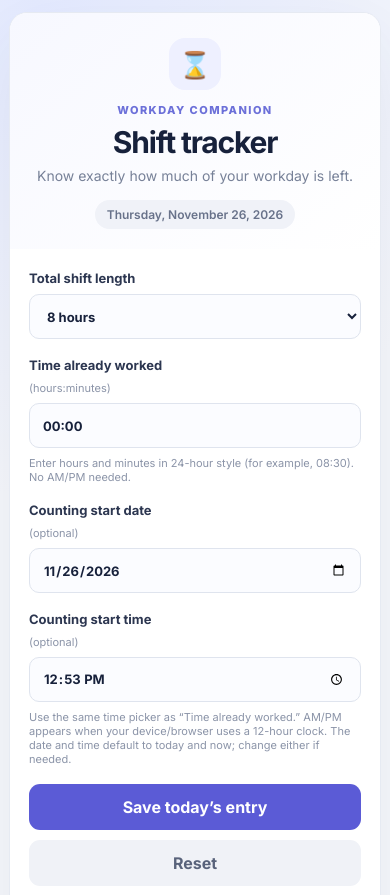
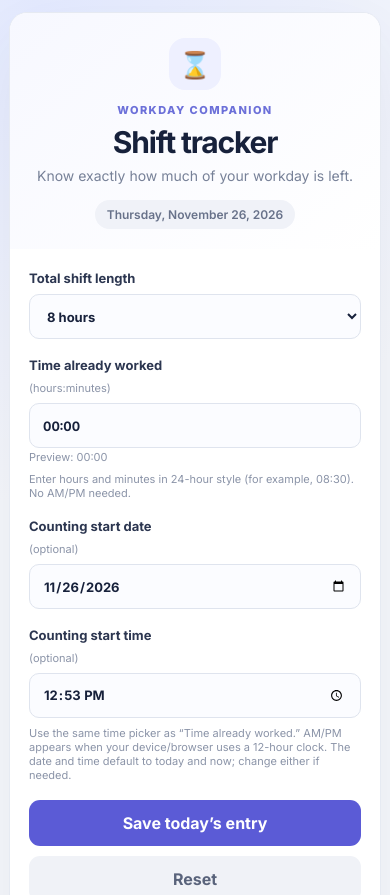
Before and after one commit to harryklinten5-tech/Remaining-Time-, a React (Vite) app: page / in a window 390 px wide. Shown: the top 895 px of the page. Built offline with nearby package versions, Linux system fonts and the light colour scheme.

Commit message:
Fix mobile worked-time HH:MM input (#9)
* Fix mobile worked-time HH:MM input formatting

* Keep caret editable when colon is deleted

* Style responsive worked-time HH:MM preview

* Correct worked-time input formatter escaping

```diff
--- a/src/App.jsx
+++ b/src/App.jsx
@@ -1,4 +1,4 @@
-import { useEffect, useMemo, useState } from 'react';
+import { useEffect, useLayoutEffect, useMemo, useRef, useState } from 'react';
 
 const KEY = 'shift-tracker-v1';
 const dateKey = (date = new Date()) => [date.getFullYear(), String(date.getMonth() + 1).padStart(2, '0'), String(date.getDate()).padStart(2, '0')].join('-');
@@ -19,6 +19,53 @@ function loadToday() {
 
 function TimeEntry({ value, onChange }) {
   return <input type="time" step="60" value={value} onChange={event => onChange(event.target.value)} />;
+}
+
+function WorkedTimeEntry({ value, onChange }) {
+  const inputRef = useRef(null);
+  const pendingCaret = useRef(null);
+  const [caretVersion, setCaretVersion] = useState(0);
+
+  useLayoutEffect(() => {
+    if (pendingCaret.current === null || !inputRef.current) return;
+    inputRef.current.setSelectionRange(pendingCaret.current, pendingCaret.current);
+    pendingCaret.current = null;
+  }, [value, caretVersion]);
+
+  function handleChange(event) {
+    const input = event.currentTarget;
+    const beforeCaret = input.value.slice(0, input.selectionStart ?? input.value.length);
+    const digitsBeforeCaret = beforeCaret.replace(/\D/g, '').length;
+    const digits = input.value.replace(/\D/g, '').slice(0, 4);
+    const formatted = digits.length > 2
+      ? `${digits.slice(0, 2)}:${digits.slice(2)}`
+      : digits.length === 2
+        ? `${digits}:`
+        : digits;
+
+    // Count typed digits rather than characters so deleting the colon never
+    // traps the caret or prevents the next digit from being entered.
+    pendingCaret.current = digitsBeforeCaret + (digitsBeforeCaret >= 2 && digits.length >= 2 ? 1 : 0);
+    setCaretVersion(version => version + 1);
+    onChange(formatted);
+  }
+
+  return <div className="worked-time-entry">
+    <input
+      ref={inputRef}
+      type="text"
+      inputMode="numeric"
+      autoComplete="off"
+      aria-label="Time already worked, hours and minutes"
+      placeholder="HH:MM"
+      maxLength={5}
+      value={value}
+      onChange={handleChange}
+    />
+    <output className="time-preview" aria-live="polite">
+      Preview: {/^\d{2}:\d{2}$/.test(value) ? value : value || '00:00'}
+    </output>
+  </div>;
 }
 
 function durationMinutes(value) {
@@ -138,7 +185,7 @@ export default function App() {
           </select>
         </label>
         <label>Time already worked <small>(hours:minutes)</small>
-          <input type="text" inputMode="numeric" placeholder="HH:MM" value={form.completed} onChange={e => update('completed', e.target.value)} />
+          <WorkedTimeEntry value={form.completed} onChange={value => update('completed', value)} />
           <small>Enter hours and minutes in 24-hour style (for example, 08:30). No AM/PM needed.</small>
         </label>
         <label>Counting start date <small>(optional)</small>
--- a/src/styles.css
+++ b/src/styles.css
@@ -6,7 +6,7 @@ button,input,select{font:inherit}.page{min-height:100vh;display:flex;flex-direct
 .header{text-align:center;padding:32px 28px 24px;background:linear-gradient(140deg,#f7f8ff,#fff)}.logo{width:52px;height:52px;display:grid;place-items:center;margin:0 auto 13px;border-radius:16px;background:#eef0ff;font-size:26px}
 .eyebrow{margin:0;color:#6c70d9;font-size:11px;font-weight:800;letter-spacing:.13em}h1{font-size:30px;letter-spacing:-.04em;margin:7px 0;color:#17213b}.subtitle{margin:0;color:#778198;font-size:14px}.date{display:inline-block;margin-top:16px;padding:7px 12px;border-radius:99px;background:#f0f2f8;color:#68728a;font-size:12px;font-weight:600}
 form{padding:24px 30px 28px}form>label{display:grid;gap:8px;margin-bottom:18px;color:#2c3650;font-size:13px;font-weight:700}label small{font-size:11px;color:#8b94a8;font-weight:400}
-label input:not([type=checkbox]),label select{width:100%;height:45px;border:1px solid #dfe4ee;border-radius:10px;padding:0 13px;background:#fbfcff;color:#17213b;outline:none}label input:focus,label select:focus{border-color:#7775e8;box-shadow:0 0 0 3px #7775e81a}
+label input:not([type=checkbox]),label select{width:100%;height:45px;border:1px solid #dfe4ee;border-radius:10px;padding:0 13px;background:#fbfcff;color:#17213b;outline:none}label input:focus,label select:focus,.worked-time-entry input:focus{border-color:#7775e8;box-shadow:0 0 0 3px #7775e81a}\n.worked-time-entry{display:grid;gap:6px;min-width:0}.worked-time-entry input{width:100%;height:45px;border:1px solid #dfe4ee;border-radius:10px;padding:0 13px;background:#fbfcff;color:#17213b;outline:none;font-variant-numeric:tabular-nums}.time-preview{font-size:11px;color:#8b94a8;font-weight:400}
 .toggle{display:flex!important;align-items:center;justify-content:space-between;padding:15px 0;margin:0!important;border-top:1px solid #eef0f5}.toggle span{display:grid;gap:3px}.toggle input{width:18px;height:18px;accent-color:#6563d9}
 .buttons{display:flex;gap:10px;margin-top:15px}.primary,.secondary{border:0;border-radius:11px;padding:13px 16px;font-weight:700;cursor:pointer}.primary{flex:1;background:#5b5bd6;color:white}.primary:hover{background:#4949c4}.secondary{background:#f0f2f7;color:#59637b}.privacy,.hint,.error{font-size:11px;color:#8b94a8;line-height:1.5;margin:12px 0 0}.error{color:#c23a4b;font-size:12px}.hint{color:#9a6a18}
 .result{margin:0 30px 22px;padding:22px;border-radius:16px;background:#f1fbf7;border:1px solid #d9f3e7}.result .eyebrow{color:#318b6b}.result h2{font:500 clamp(34px,8vw,48px)/1.2 'DM Mono',monospace;letter-spacing:-.06em;color:#13785b;margin:10px 0 4px}.result>p:not(.eyebrow){font-size:12px;color:#6d9589;margin:0 0 17px}.result>div{display:flex;justify-content:space-between;gap:14px;padding-top:11px;margin-top:10px;border-top:1px solid #d8eee5;font-size:12px;color:#628579}.result strong{color:#245e4c}
```
